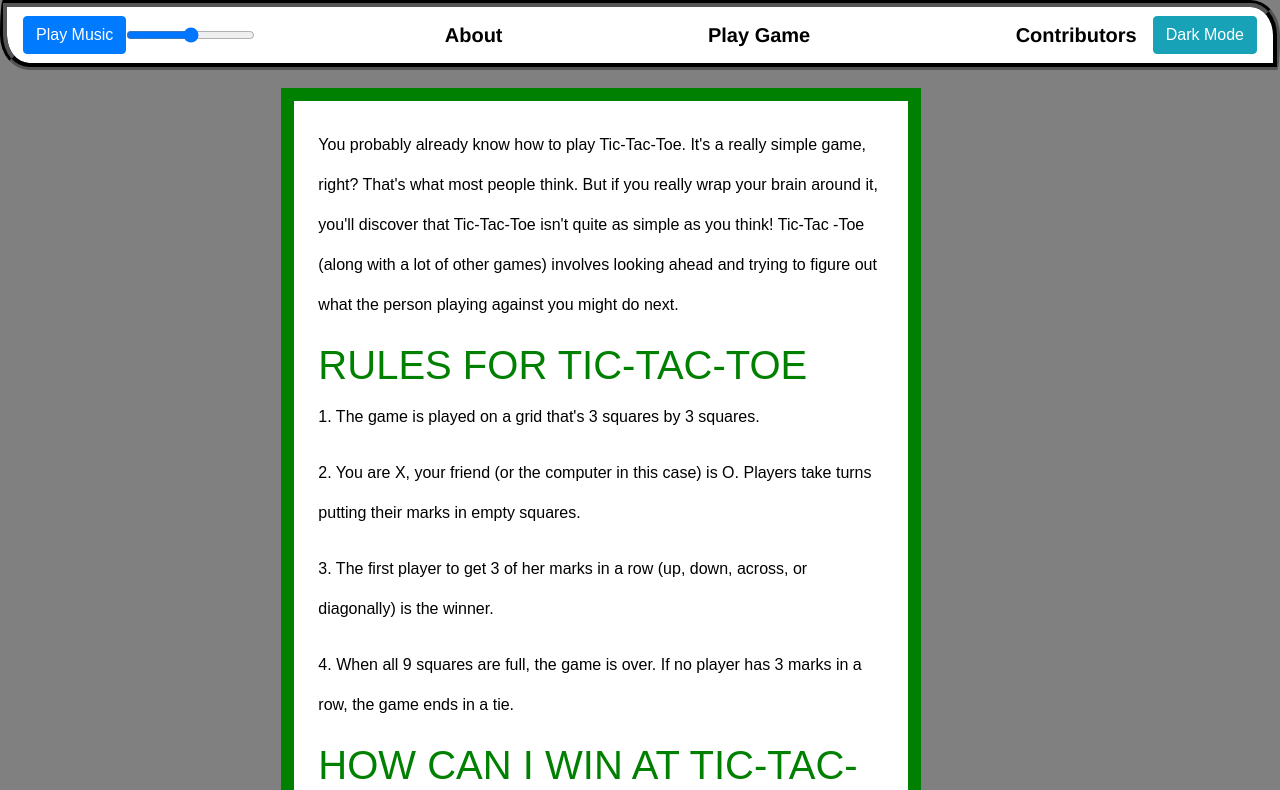
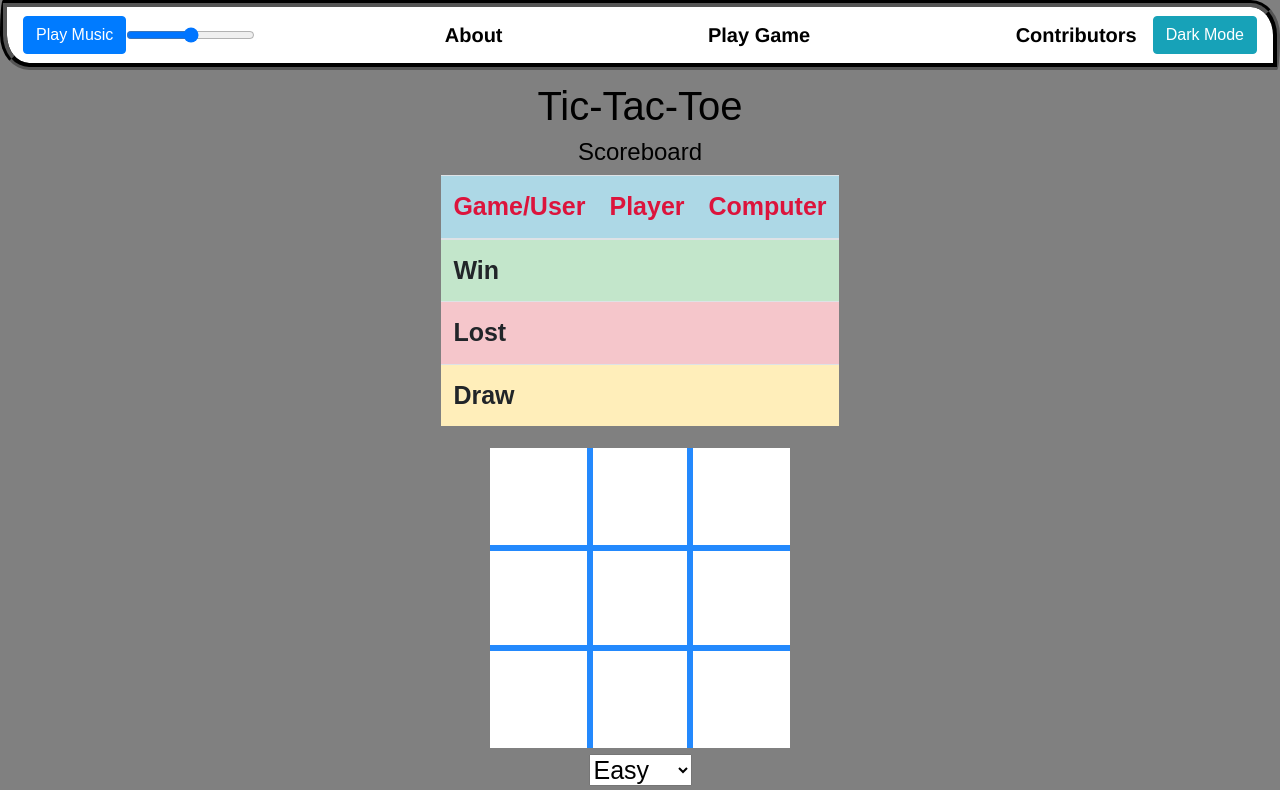
Before and after one commit to yelynn1/tictactoe, a plain HTML site: page index.html in a window 1280 px wide. Both pictures are taken after a click on the link "Play Game". Shown: the top 790 px of the page. Drawn offline with nearby package versions, Linux system fonts and the light colour scheme.

Commit message:
"Play Game" button starts the game

```diff
--- a/index.html
+++ b/index.html
@@ -39,7 +39,7 @@
       <button class="btn btn-primary" onclick="playAudio(this)" type="button">Play Music</button>
       <input type="range" id="volume-slider">
       <a class="navbar-brand" href="about.html">About</a>
-      <a class="navbar-brand" href="#">Play Game</a>
+      <a class="navbar-brand" id="start-btn-2" href="#">Play Game</a>
       <a class="navbar-brand" href="contributors.html">Contributors</a>
       <button class="btn btn-info" onclick="myFunction()">Dark Mode</button>
     </nav>
--- a/index.mjs
+++ b/index.mjs
@@ -1,10 +1,15 @@
 
 let instuctions = document.querySelector(".popup-container");
-let startButtun = document.querySelector("#start-btn");
+let startButton = document.querySelector("#start-btn");
+let startButton2 = document.querySelector("#start-btn-2");
 let customContainer = document.querySelector(".container-custom");
 
 // adding functionalities to the instructions container
-startButtun.addEventListener("click", () =>{
+startButton.addEventListener("click", () =>{
     instuctions.style.display = "none";
     customContainer.style.display = "flex";
 })
+startButton2.addEventListener("click", () =>{
+    instuctions.style.display = "none";
+    customContainer.style.display = "flex";
+})
```
